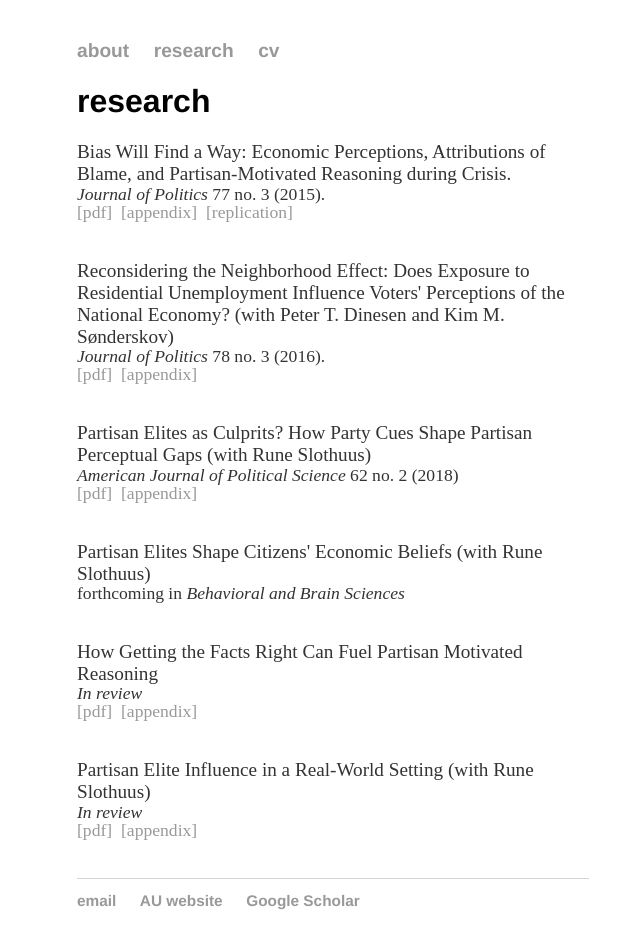
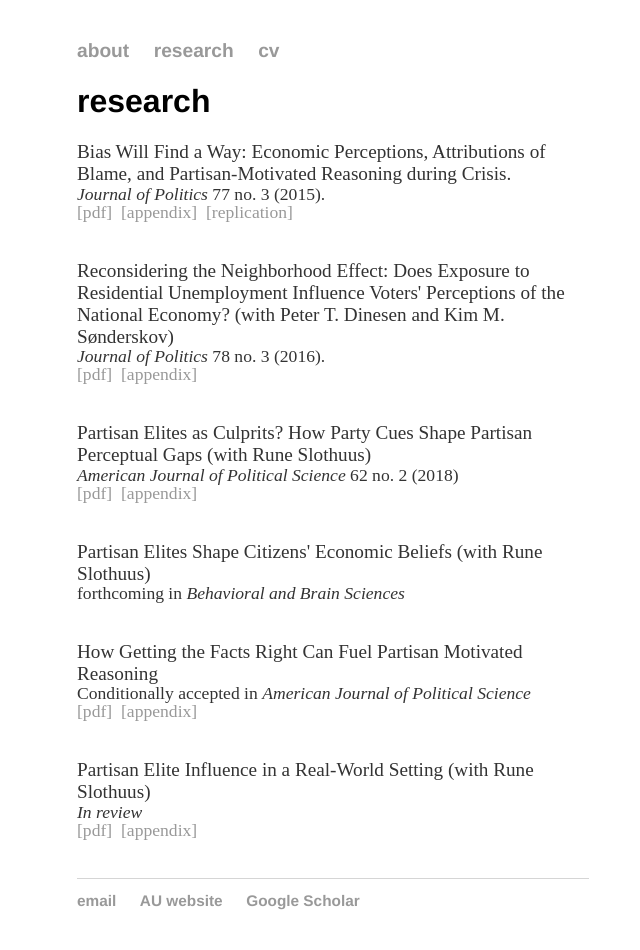
Before and after one commit to mbisgaard/mbisgaard.github.io, a Jekyll site: the page built from research/index.html, in a window 1280 px wide. Shown: the whole page, without its empty margins (307-947 px from the left). Built offline with Jekyll 4.4.1, drawn with Linux system fonts in a browser that asks for light colours.

Commit message:
Update index.html

```diff
--- a/research/index.html
+++ b/research/index.html
@@ -34,7 +34,7 @@ title: mbisgaard::research
 	<p>&nbsp;</p>
 
 	<pentry>How Getting the Facts Right Can Fuel Partisan Motivated Reasoning</pentry><br>
-	<p1><i>In review</i>
+	<p1>Conditionally accepted in <i>American Journal of Political Science</i>
 	<br><a href="https://www.dropbox.com/s/edfp81vay80z7sy/newevidence-MB.pdf?dl=0">[pdf]</a>
 	&nbsp;<a href="https://www.dropbox.com/sh/ouoqjg1h051m4qc/AACQ9Wz8cX7brJcnS6GUuH5Wa?dl=0">[appendix]</a></p1>
 
```
